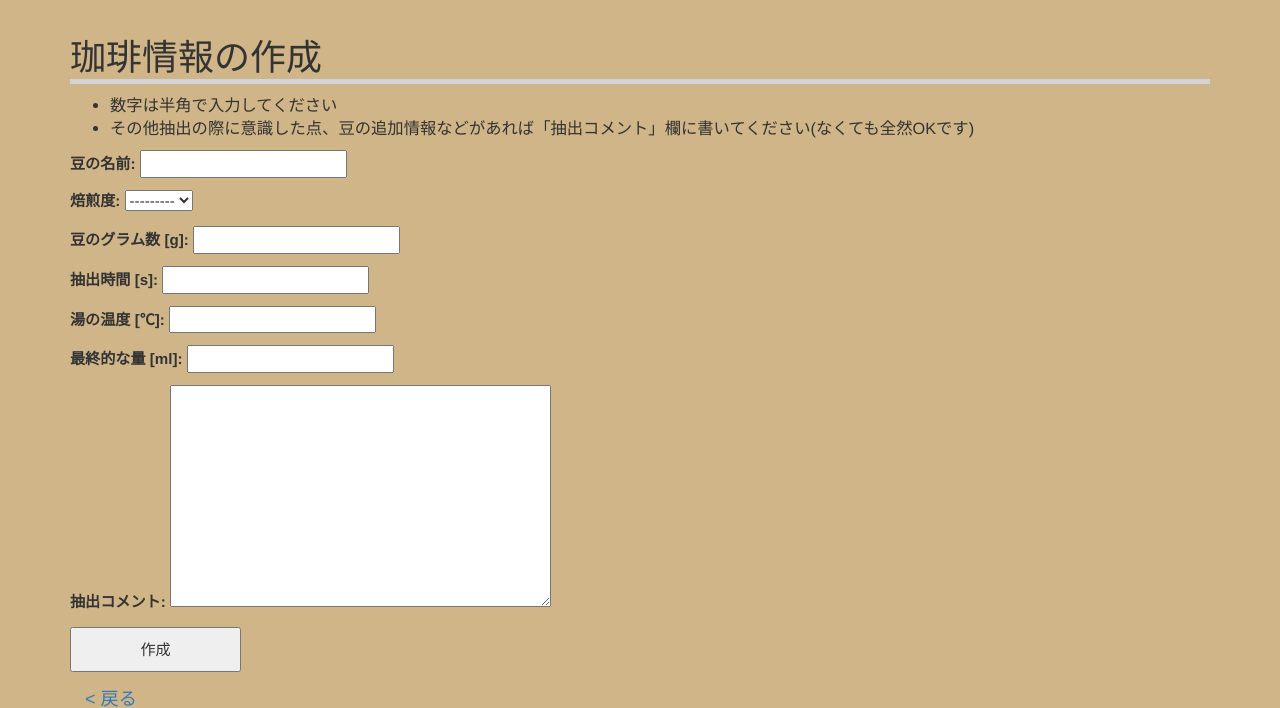
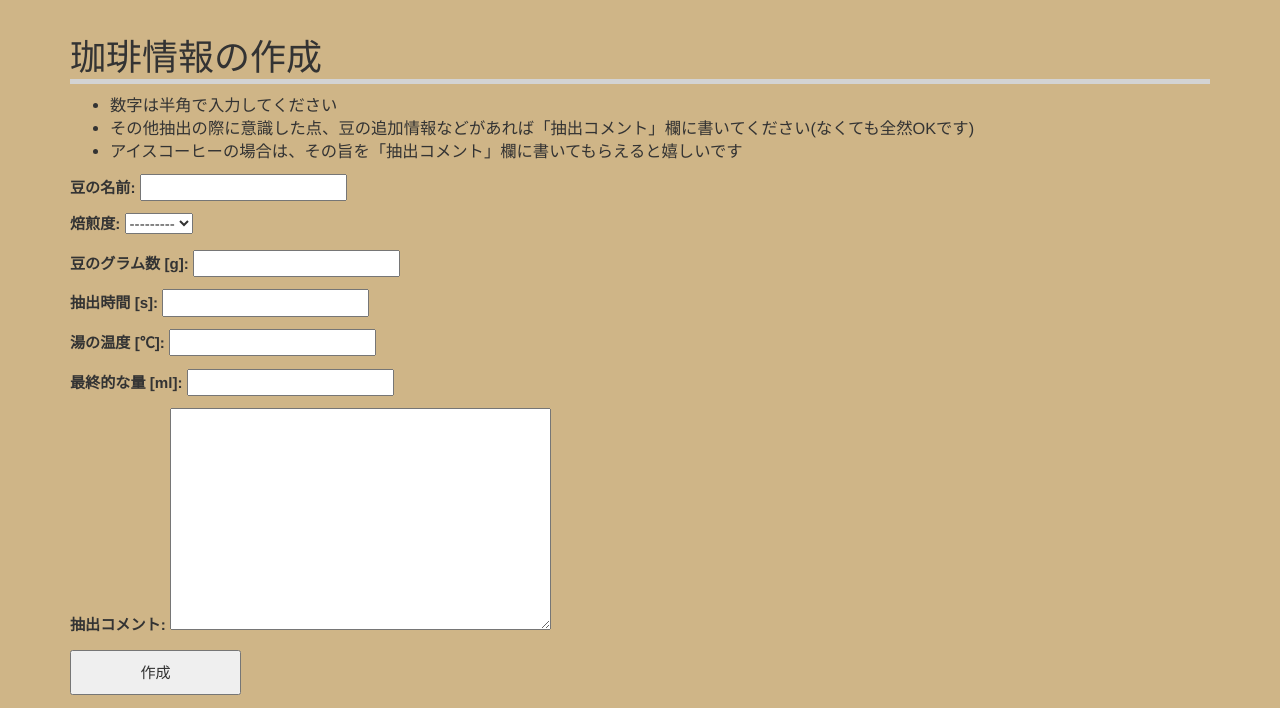
Before and after one commit to O-Chazuke/Coffee_Voting, a Django app: page /coffee_voting/create/ in a window 1280 px wide. Shown: the part 81-789 px from the top of the page. Run offline with Django 4.2, Linux system fonts and the light colour scheme; data that the repository does not hold is empty; some libraries are stand-ins or nearby versions; some web fonts are replaced.

Commit message:
Update coffee_form.html

```diff
--- a/myapp/coffee_voting/templates/coffee_voting/coffee_form.html
+++ b/myapp/coffee_voting/templates/coffee_voting/coffee_form.html
@@ -5,6 +5,7 @@
 <ul>
     <li>数字は半角で入力してください</li>
     <li>その他抽出の際に意識した点、豆の追加情報などがあれば「抽出コメント」欄に書いてください(なくても全然OKです)</li>
+    <li>アイスコーヒーの場合は、その旨を「抽出コメント」欄に書いてもらえると嬉しいです</li>
 </ul>
 
 <form action='' method='post'>{% csrf_token %}
```
